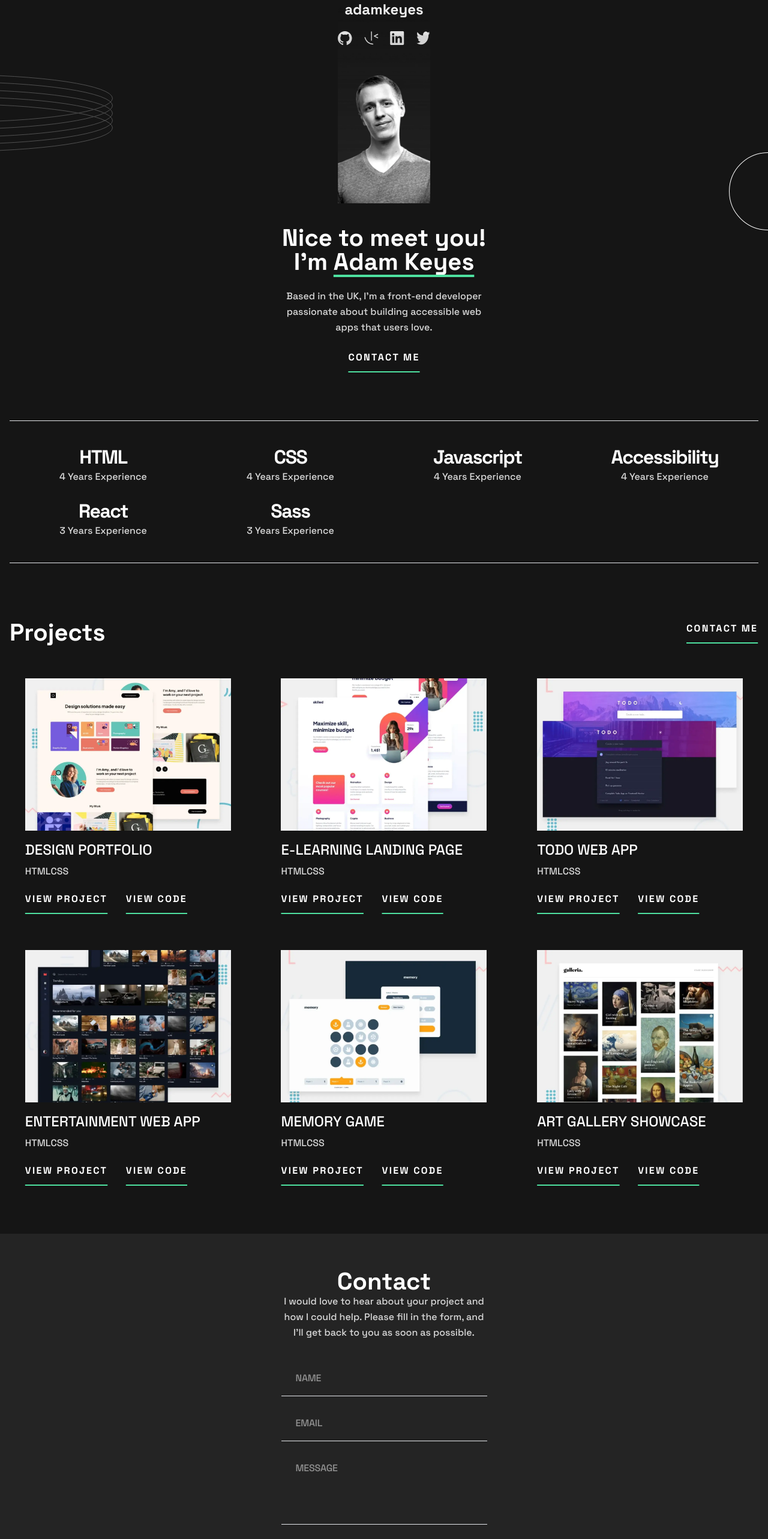
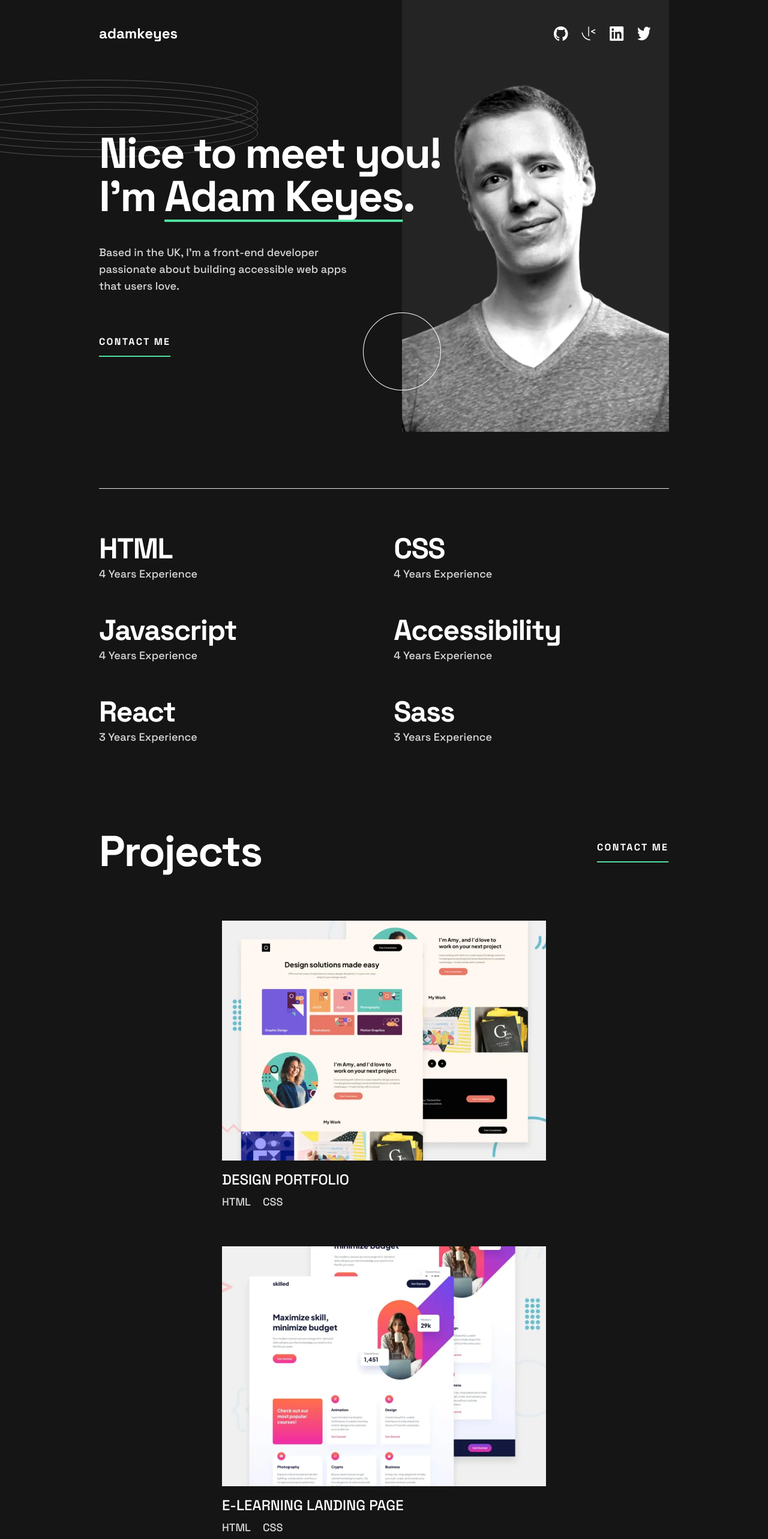
Before and after one commit to jcccc4/single-page-developer-portfolio, a Next.js app: page / in a window 1280 px wide. Shown: the top 2566 px of the page at 60% size. Built offline with nearby package versions, Linux system fonts and the light colour scheme.

Commit message:
Ready to Deploy

```diff
--- a/next.config.js
+++ b/next.config.js
@@ -2,7 +2,7 @@
  * @type {import('next').NextConfig}
  */
 const nextConfig = {
-    output: 'export',
+    // output: 'export',
 
 
     // Optional: Add a trailing slash to all paths `/about` -> `/about/`
--- a/src/app/globals.css
+++ b/src/app/globals.css
@@ -9,10 +9,10 @@
     @apply bg-[#151515] text-white font-space;
   }
   h2{
-    @apply text-nav font-bold
+    @apply text-nav font-bold md:text-nav-md md:tracking-[-2.05px]
   }
   p {
-    @apply text-[#D9D9D9] text-paragraph;
+    @apply text-[#D9D9D9] text-paragraph font-medium md:text-paragraph-md;
   }
   span,
   a {
@@ -25,41 +25,63 @@
 
 @layer components {
   .skill {
-    @apply font-bold tracking-[-1.5px] text-skills;
+    @apply font-bold tracking-[-1.5px] text-skills md:text-skills-md;
   }
   .skillGrid {
-    @apply grid grid-cols-skills grid-rows-skills gap-y-6 border-y  mx-4 my-20 py-10  text-center;
+    @apply grid grid-cols-skills grid-rows-skills gap-y-6 border-y  mx-4 my-20 py-10  text-center md:mt-[60px]  md:mb-[48px] md:mx-8 md:text-left md:gap-y-[52px] md:pt-[52px] md:border-b-0 lg:mt-[219px] lg:m-[0] lg:pb-0 lg:pt-[72px] lg:grid-cols-skills-lg lg:gap-x-[32.5px]  lg:mx-[165px];
   }
 
   .skill > p {
     @apply text-paragraph;
   }
   .projectSection {
-    @apply w-auto mb-20;
+    @apply w-auto mb-20 md:mb-[100px] lg:mt-[140px]  lg:mx-[165px];
   }
   .projectHeader {
-    @apply flex justify-between mb-10 p-4;
+    @apply flex justify-between mb-10 p-4 items-center md:px-8 md:mb-[60px] lg:p-0 lg:m-0;
   }
   .projectList{
-    @apply grid grid-cols-project grid-rows-project gap-y-[60px] m-auto
+    @apply grid grid-cols-project grid-rows-project lg:grid-cols-project-lg gap-y-[52px] m-auto md:mx-[28px] md:gap-y-[60px] lg:mt-20 lg:gap-x-[30px] lg:mx-0
   }
   .projectTitle{
     @apply text-projectTitle mt-4;
   }
   .projectItem{
-    @apply w-[343px] m-auto
+    @apply w-[343px] m-auto md:w-[346px] lg:w-[540px] relative
+  }
+  .projectImage{
+    @apply md:w-[346px] lg:w-[540px] lg:h-[full]
   }
   .builtBy{
-    @apply flex flex-row text-builtBy mt-[7px];
+    @apply flex flex-row text-builtBy mt-[7px] gap-5 ;
   }
   .projectLinks{
-    @apply flex mt-5 gap-[30px];
+    @apply flex  mt-5 gap-8 lg:opacity-0 lg:hover:opacity-80 lg:absolute lg:bg-[#000000] lg:m-0 lg:top-0 lg:flex-col lg:w-[540px] lg:h-[400px] lg:justify-center  lg:items-center;
   }
   .footer{
-    @apply bg-[#242424] h-[834px]
+    @apply bg-[#242424] h-[834px]  md:h-[806px]   lg:px-[165px]  lg:h-[675px]
   }
   .contact{
-    @apply w-[343px] mx-auto pt-[60px] text-center
+    @apply w-[343px] mx-auto pt-[60px] text-center md:w-[443px] lg:pt-[84px] lg:w-[445] lg:mx-0
   }
 
 }
+
+@layer utilities{
+  input:-webkit-autofill,
+  input:-webkit-autofill:hover,
+  input:-webkit-autofill:focus,
+  textarea:-webkit-autofill,
+  textarea:-webkit-autofill:hover,
+  textarea:-webkit-autofill:focus,
+  select:-webkit-autofill,
+  select:-webkit-autofill:hover,
+  select:-webkit-autofill:focus {
+    border: none;
+    -webkit-text-fill-color: white;
+    -webkit-box-shadow: 0 0 0px 0 transparent inset;
+    box-shadow: 0 0 0px 1000px transparent inset;
+    transition: background-color 5000s ease-in-out 0s;
+    color: white;
+}
+}
--- a/src/app/layout.tsx
+++ b/src/app/layout.tsx
@@ -28,7 +28,7 @@ export default function RootLayout({
           sizes="32x32"
         />
       </head>
-      <body className={`${space_grotesk.variable}`}>{children}</body>
+      <body suppressHydrationWarning={true}  className={`${space_grotesk.variable}`}>{children}</body>
     </html>
   );
 }
--- a/src/app/page.tsx
+++ b/src/app/page.tsx
@@ -1,29 +1,14 @@
-import Image from "next/image";
-
-import Introduction from "@/components/Introduction";
 import Skills from "@/components/Skills";
 import Project from "@/components/Project";
 import Footer from "@/components/Footer";
 import Header from "@/components/Header";
+import BackgroundImage from "@/components/BackgroundImage";
+
 export default function Home() {
   return (
     <main className="relative max-w-screen overflow-x-hidden  overflow-y-hidden ">
-      <Image
-        src="/pattern-rings.svg"
-        alt="Github Icon"
-        width="530"
-        height="129"
-        className="absolute min-w-[530px] top-[124px] -left-[342px]"
-      />
-      <Image
-        src="/pattern-circle.svg"
-        alt="Github Icon"
-        width="130"
-        height="10"
-        className="absolute top-[254px] right-[-65px] overflow-hidden"
-      />
+      <BackgroundImage />
       <Header />
-      <Introduction />
       <Skills />
       <Project />
       <Footer />
--- /dev/null
+++ b/src/components/BackgroundImage.tsx
@@ -0,0 +1,51 @@
+import * as React from "react";
+import Image from "next/image";
+
+export default function BackgroundImage() {
+  return (
+    <>
+      <Image
+        src="/pattern-rings.svg"
+        alt="Github Icon"
+        width="0"
+        height="0"
+        className="absolute min-w-[530px] top-[124px] -left-[342px] lg:top-[133px] lg:-left-[100px]"
+      />
+      <Image
+        src="/pattern-circle.svg"
+        alt="Github Icon"
+        width="130"
+        height="10"
+        className="absolute top-[254px] right-[-65px] overflow-hidden lg:right-[545px] lg:top-[521px] z-10"
+      />
+      <Image
+        src="/pattern-rings.svg"
+        alt="Github Icon"
+        width="530"
+        height="129"
+        className="absolute min-w-[530px] bottom-[269px] -left-[342px]  md:bottom-[130px] md:-left-[368px] lg:-left-[100px]"
+      />
+      <Image
+        src="/image-profile-mobile.webp"
+        alt="Profile Picture"
+        width="174"
+        height="242"
+        className="absolute top-0 left-0 right-0 md:hidden ml-auto mr-auto"
+      />
+      <Image
+        src="/image-profile-tablet.webp"
+        alt="Profile Picture"
+        width="322"
+        height="600"
+        className="invisible absolute top-0 right-0 md:visible lg:invisible"
+      />
+      <Image
+        src="/image-profile-desktop.webp"
+        alt="Profile Picture"
+        width="445"
+        height="720"
+        className="invisible absolute top-0 right-[165px] lg:visible"
+      />
+    </>
+  );
+}
--- a/src/components/Footer.tsx
+++ b/src/components/Footer.tsx
@@ -1,27 +1,73 @@
+"use client";
+
 import * as React from "react";
 import Identity from "./Identity";
+import next from "next/types";
 
 export default function Footer() {
+  const onfocusHandler = (e: React.FocusEvent<HTMLInputElement>): void => {
+    const previousSibling = e.target.previousElementSibling;
+    previousSibling?.classList.add("invisible");
+  };
+  const onblurHandler = (e: React.FocusEvent<HTMLInputElement>): void => {
+    const previousSibling = e.target.previousElementSibling;
+    const nextSibling = e.target.nextElementSibling;
+    e.target.value || previousSibling?.classList.remove("invisible");
+    nextSibling?.classList.add("invisible");
+    e.target.parentElement?.parentElement?.classList.remove("border-[#4EE1A0]");
+  };
+
+  const onChangeHandler = (e: React.ChangeEvent<HTMLInputElement>): void => {
+
+    console.log(e.target.type ==='email');
+    (e.target.type === 'email')?validateEmail(e):validateString(e);
+  };
+
+  const validateEmail = (e: React.ChangeEvent<HTMLInputElement>): void => {
+    const nextSibling = e.target.nextElementSibling;
+    if (/^[A-Z0-9._%+-]+@[A-Z0-9.-]+\.[A-Z]{2,4}$/i.test(e.target.value)) {
+      nextSibling?.classList.add("invisible");
+      e.target.parentElement?.parentElement?.classList.add("border-[#4EE1A0]");
+   } else {
+      nextSibling?.classList.remove("invisible");
+      e.target.parentElement?.parentElement?.classList.remove("border-[#4EE1A0]");
+
+    }
+   console.log(e.target.parentElement?.parentElement?.classList)
+  };
+  const validateString = (e: React.ChangeEvent<HTMLInputElement>): void => {
+    e.target.value
+      ? e.target.parentElement?.parentElement?.classList.add("border-[#4EE1A0]")
+      : e.target.parentElement?.parentElement?.classList.remove("border-[#4EE1A0]");
+  };
   return (
-
-<footer className="footer">
-    <section className="contact">
+    <>
+      <footer className="footer ">
+        <section className="lg:flex lg:justify-between">
+          <section className="contact lg:text-left">
             <h2>Contact</h2>
-      <p>
-        I would love to hear about your project and how I could help. Please
-        fill in the form, and I&apos;ll get back to you as soon as possible.
+            <p className="mt-5 md:text-left lg:mt-9">
+              I would love to hear about your project and how I could help.
+              Please fill in the form, and I&apos;ll get back to you as soon as
+              possible.
             </p>
           </section>
 
-    <form id="form" className="w-[343px] mx-auto mt-[50px] ">
-      <section className="relative border-b h-[43px]">
+          <form
+            id="form"
+            className="w-[343px] mx-auto mt-[50px] md:w-[445px] lg:mt-[84px] lg:mx-0 "
+          >
+            <section className="relative border-b h-[43px] ">
               <label>
                 <span className="border-none uppercase opacity-50 text-paragraph absolute left-6 no-underline tracking-[-0.222222px]">
                   Name
                 </span>
                 <input
                   type="text"
-            className="bg-transparent  w-full focus:outline-0 absolute bottom-0 left-6"
+                  className="bg-transparent w-full focus:outline-0 absolute bottom-0 left-6 pb-4 autofill:bg-transparent autofill:text-red-400"
+                  onFocus={onfocusHandler}
+                  onBlur={onblurHandler}
+                  onChange={onChangeHandler}
                 />
               </label>
             </section>
@@ -31,9 +77,15 @@ export default function Footer() {
                   Email
                 </span>
                 <input
-            type="text"
-            className="bg-transparent  w-full focus:outline-0 absolute bottom-0 left-6"
+                  type="email"
+                  className="bg-transparent w-full peer/mail focus:outline-0 absolute bottom-0 left-6 pb-4"
+                  onFocus={onfocusHandler}
+                  onBlur={onblurHandler}
+                  onChange={onChangeHandler}
                 />
+                <p className="absolute bottom-[-18px] right-0 invisible  text-[#FF6F5B] text-wrongInput ">
+                  Sorry, invalid format here
+                </p>
               </label>
             </section>
             <section className="relative border-b h-[107px] mt-8">
@@ -43,21 +95,26 @@ export default function Footer() {
                 </span>
                 <input
                   type="text"
-            className="bg-transparent pt-6 w-full focus:outline-0  absolute bottom-0 left-6"
+                  className="bg-transparent pt-6 w-full focus:outline-0  absolute bottom-0 left-6 pb-4"
+                  onFocus={onfocusHandler}
+                  onBlur={onblurHandler}
+                  onChange={onChangeHandler}
                 />
               </label>
             </section>
-      <section className="relative m-auto w-[343px] flex justify-end">
+            <section className="relative m-auto w-[343px] flex justify-end md:w-[443px]">
               <button className="uppercase underline decoration-[#4EE1A0] decoration-2  underline-offset-[18px] mt-8">
                 Send message
               </button>
             </section>
           </form>
-    <hr className="h-0.5 mt-[87px] bg-gray-200 border-0 w-[343px] m-auto"></hr>
+        </section>
+        <hr className="h-0.5 mt-[87px] bg-gray-200 border-0 w-[343px] m-auto  md:w-[706px] md:mt-[92px] lg:w-auto"></hr>
 
-    <section className="mt-10 w-[154px] m-auto">
+        <section className="mt-10 w-[154px] md:w-[706px] m-auto md:mt-[30px] lg:w-auto">
           <Identity />
         </section>
       </footer>
+    </>
   );
 }
--- a/src/components/Header.tsx
+++ b/src/components/Header.tsx
@@ -1,20 +1,12 @@
 import * as React from "react";
 import Identity from "./Identity";
-import Image from "next/image";
+import Introduction from "./Introduction";
 
 export default function Header() {
   return (
-    <header className="flex flex-col justify-between items-center w-[154px] m-auto  gap-5 relative">
+    <header className="flex flex-col justify-between items-center m-auto  gap-5 relative md:w-auto md:items-start md:mx-[32px]  lg:mx-[165px] ">
       <Identity />
-      <section className="w-[174px] h-[242px]">
-        <Image
-          src="/image-profile-mobile.webp"
-          alt="Profile Picture"
-          width="174"
-          height="242"
-          className="absolute top-0 left-0"
-        />
-      </section>
+      <Introduction />
     </header>
   );
 }
--- a/src/components/Identity.tsx
+++ b/src/components/Identity.tsx
@@ -3,9 +3,9 @@ import Image from "next/image";
 
 export default function Identity() {
   return (
-    <section className="flex flex-col justify-between items-center w-[154px] m-auto  gap-5 relative">
+    <section className="flex flex-col justify-between items-center w-[154px] m-auto  gap-5 relative md:flex-row md:w-full md:justify-between md:mt-[30px] lg:mt-10 ">
       <h1 className="text-name font-bold">adamkeyes</h1>
-      <section className="flex justify-between w-full">
+      <section className="flex justify-between w-full md:w-[192px] lg:pr-[30px]">
         <Image
           src="/icon-github.svg"
           alt="Github Icon"
--- a/src/components/Introduction.tsx
+++ b/src/components/Introduction.tsx
@@ -3,16 +3,16 @@ import Link from "next/link";
 
 export default function Introduction() {
   return (
-    <section className="w-[343px] m-auto flex flex-col text-center">
-        <h2 className="mt-10">
-          Nice to meet you! I&apos;m{" "}
-          <span className="underline-offset-8 decoration-4">Adam Keyes</span>
+    <section className="w-[343px] mx-auto flex flex-col text-center mt-[331px] md:mt-[90px] md:ml-0 md:text-left md:w-[443px] lg:mt-[127px] lg:w-[709px] lg:text-nav-lg ">
+        <h2 className="mt-10 lg:mt-0 lg:tracking-[-2.5px]">
+          Nice to <br className="hidden md:block lg:hidden" /> meet you! <br className="hidden lg:block" />I&apos;m{" "}
+          <span className="underline-offset-[14px] decoration-4">Adam Keyes</span>.
         </h2>
-        <p className="mt-6">
+        <p className="mt-6 md:mt-[60px] lg:mt-[44px] lg:w-[445px]">
           Based in the UK, I&apos;m a front-end developer passionate about
           building accessible web apps that users love.
         </p>
-        <Link href="/" className="mx-auto mt-6">
+        <Link href="/" className="mx-auto mt-6 md:ml-0 md:mt-[34px] lg:mt-[66px]">
           CONTACT ME
         </Link>
       </section>
--- a/src/components/Project.tsx
+++ b/src/components/Project.tsx
@@ -15,11 +15,11 @@ export default function Project() {
             <Image
               src="/thumbnail-project-1-large.webp"
               alt="Twitter"
-              width="343"
-              height="253"
+              width="540"
+              height="487"
             />
           </section>
-          <section className="projectContent">
+          <section>
             <h3 className="projectTitle">DESIGN PORTFOLIO</h3>
             <section className="builtBy">
               <p>HTML</p>
@@ -36,17 +36,17 @@ export default function Project() {
           </section>
         </article>
 
-        <article className="projectItem">
+        <article className="projectItem relative">
           <Image
             src="/thumbnail-project-2-large.webp"
             alt="Twitter"
-            width="343"
-            height="253"
+            width="540"
+            height="487"
           />
 
-          <section className="projectContent">
+          <section>
             <h3 className="projectTitle">E-LEARNING LANDING PAGE</h3>
-            <section className="builtBy">
+            <section className="builtBy ">
               <p>HTML</p>
               <p>CSS</p>
             </section>
@@ -65,11 +65,11 @@ export default function Project() {
             <Image
               src="/thumbnail-project-3-large.webp"
               alt="Twitter"
-              width="343"
-              height="253"
+              width="540"
+              height="487"
             />
           </section>
-          <section className="projectContent">
+          <section>
             <h3 className="projectTitle">TODO WEB APP</h3>
             <section className="builtBy">
               <p>HTML</p>
@@ -90,11 +90,11 @@ export default function Project() {
             <Image
               src="/thumbnail-project-4-large.webp"
               alt="Twitter"
-              width="343"
-              height="253"
+              width="540"
+              height="487"
             />
           </section>
-          <section className="projectContent">
+          <section>
             <h3 className="projectTitle">ENTERTAINMENT WEB APP</h3>
             <section className="builtBy">
               <p>HTML</p>
@@ -115,11 +115,11 @@ export default function Project() {
             <Image
               src="/thumbnail-project-5-large.webp"
               alt="Twitter"
-              width="343"
-              height="253"
+              width="540"
+              height="487"
             />
           </section>
-          <section className="projectContent">
+          <section>
             <h3 className="projectTitle">MEMORY GAME</h3>
             <section className="builtBy">
               <p>HTML</p>
@@ -140,11 +140,11 @@ export default function Project() {
             <Image
               src="/thumbnail-project-6-large.webp"
               alt="Twitter"
-              width="343"
-              height="253"
+              width="540"
+              height="487"
             />
           </section>
-          <section className="projectContent">
+          <section>
             <h3 className="projectTitle">ART GALLERY SHOWCASE</h3>
             <section className="builtBy">
               <p>HTML</p>
--- a/src/components/Skills.tsx
+++ b/src/components/Skills.tsx
@@ -1,5 +1,5 @@
 import * as React from "react";
-import Link from "next/link";
+
 
 export default function Skills() {
   return (
```
Also changed, not shown: tailwind.config.js (+8 -2 lines). Lines whose indentation alone changed are shown as unchanged.
